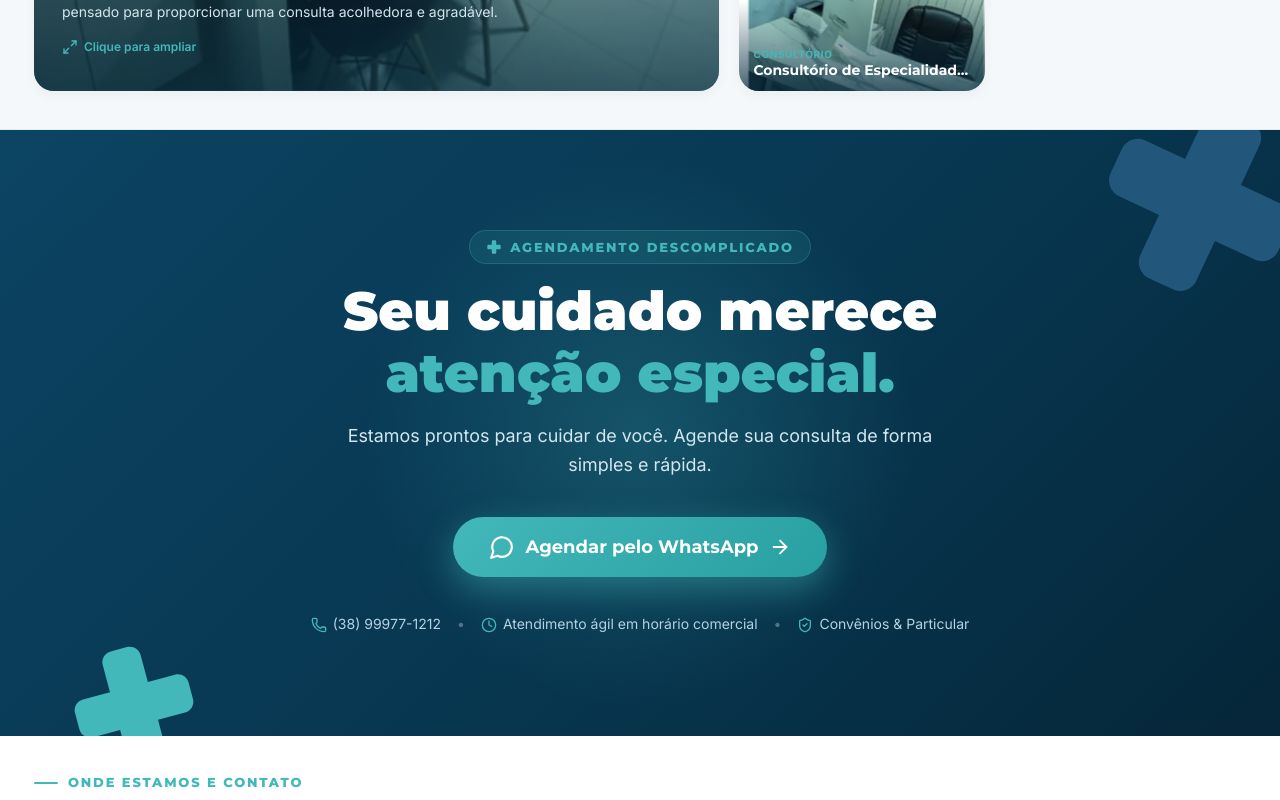
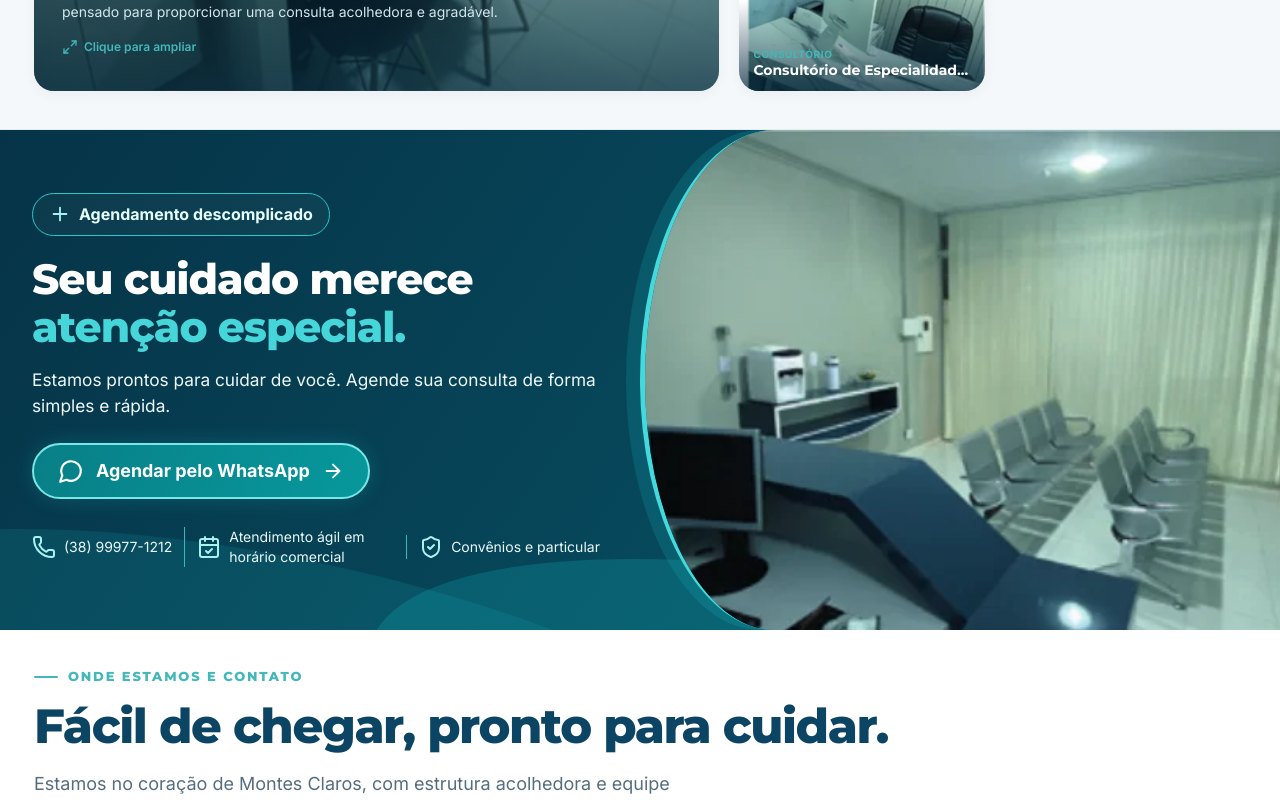
Before and after one commit to Karenfernandes20/nucleo-saude-mais, a Next.js app: page / in a window 1280 px wide. Shown: the part 4860-5660 px from the top of the page. Built offline with nearby package versions, Linux system fonts and the light colour scheme.

Commit message:
feat: rebuild appointment section with curved reception photo

```diff
--- a/src/components/appointment-cta.tsx
+++ b/src/components/appointment-cta.tsx
@@ -1,9 +1,10 @@
 'use client';
 
 import React from 'react';
-import { MessageCircle, ArrowRight, Phone, Clock, CalendarCheck, ShieldCheck } from 'lucide-react';
+import { MessageCircle, ArrowRight, Phone, CalendarCheck, ShieldCheck, Plus } from 'lucide-react';
 import { clinic } from '@/data/clinic';
-import BrandCross from './brand-cross';
+import Image from 'next/image';
+import styles from './appointment-cta.module.css';
 
 export default function AppointmentCTA() {
   const whatsappHref = `https://wa.me/${clinic.whatsappNumber}?text=${encodeURIComponent(
@@ -11,62 +12,22 @@ export default function AppointmentCTA() {
   )}`;
 
   return (
-    <section className="appointment-cta-section" aria-label="Agendamento rápido">
-      {/* Decorative Brand Elements in Background */}
-      <div className="cta-bg-decorations" aria-hidden="true">
-        <BrandCross size={220} color="#22577B" opacity={0.2} className="cta-cross-bg cta-cross-1" />
-        <BrandCross size={140} color="#43B8BA" opacity={0.15} className="cta-cross-bg cta-cross-2" />
-        <div className="cta-radial-glow" />
+    <section className={styles.section} aria-label="Agendamento rápido">
+      <div className={styles.content}>
+        <div className={styles.kicker}><Plus size={22} aria-hidden="true"/> Agendamento descomplicado</div>
+        <h2>Seu cuidado merece <span>atenção especial.</span></h2>
+        <p>Estamos prontos para cuidar de você. Agende sua consulta de forma simples e rápida.</p>
+        <a href={whatsappHref} target="_blank" rel="noopener noreferrer" className={styles.button} aria-label="Agendar consulta pelo WhatsApp agora">
+          <MessageCircle size={26} aria-hidden="true"/><span>Agendar pelo WhatsApp</span><ArrowRight size={22} aria-hidden="true"/>
+        </a>
+        <div className={styles.meta}>
+          <div><Phone size={24} aria-hidden="true"/><span>{clinic.phoneDisplay}</span></div>
+          <div><CalendarCheck size={24} aria-hidden="true"/><span>Atendimento ágil em horário comercial</span></div>
+          <div><ShieldCheck size={24} aria-hidden="true"/><span>Convênios e particular</span></div>
+        </div>
       </div>
-
-      <div className="site-container cta-container">
-        <div className="cta-card">
-          <div className="cta-kicker">
-            <BrandCross size={16} color="#43B8BA" />
-            <span>AGENDAMENTO DESCOMPLICADO</span>
-          </div>
-
-          <h2 className="cta-title">
-            Seu cuidado merece <span className="cta-title-highlight">atenção especial.</span>
-          </h2>
-
-          <p className="cta-text">
-            Estamos prontos para cuidar de você. Agende sua consulta de forma simples e rápida.
-          </p>
-
-          {/* Big Action Button */}
-          <div className="cta-button-wrapper">
-            <a
-              href={whatsappHref}
-              target="_blank"
-              rel="noopener noreferrer"
-              className="btn btn-teal btn-xl cta-main-btn"
-              aria-label="Agendar consulta pelo WhatsApp agora"
-            >
-              <MessageCircle size={26} className="cta-btn-icon" />
-              <span>Agendar pelo WhatsApp</span>
-              <ArrowRight size={22} className="cta-btn-arrow" />
-            </a>
-          </div>
-
-          {/* Quick Info Points */}
-          <div className="cta-meta-bar">
-            <div className="cta-meta-item">
-              <Phone size={16} className="text-teal" />
-              <span>{clinic.phoneDisplay}</span>
-            </div>
-            <span className="cta-meta-dot">•</span>
-            <div className="cta-meta-item">
-              <Clock size={16} className="text-teal" />
-              <span>Atendimento ágil em horário comercial</span>
-            </div>
-            <span className="cta-meta-dot">•</span>
-            <div className="cta-meta-item">
-              <ShieldCheck size={16} className="text-teal" />
-              <span>Convênios &amp; Particular</span>
-            </div>
-          </div>
-        </div>
+      <div className={styles.photo}>
+        <Image src="/images/clinica/facility/estrutura_06_recepcao_balcao.webp" alt="Recepção da clínica Núcleo de Saúde Mais" fill sizes="(max-width: 900px) 100vw, 50vw" className={styles.image}/>
       </div>
     </section>
   );
```
